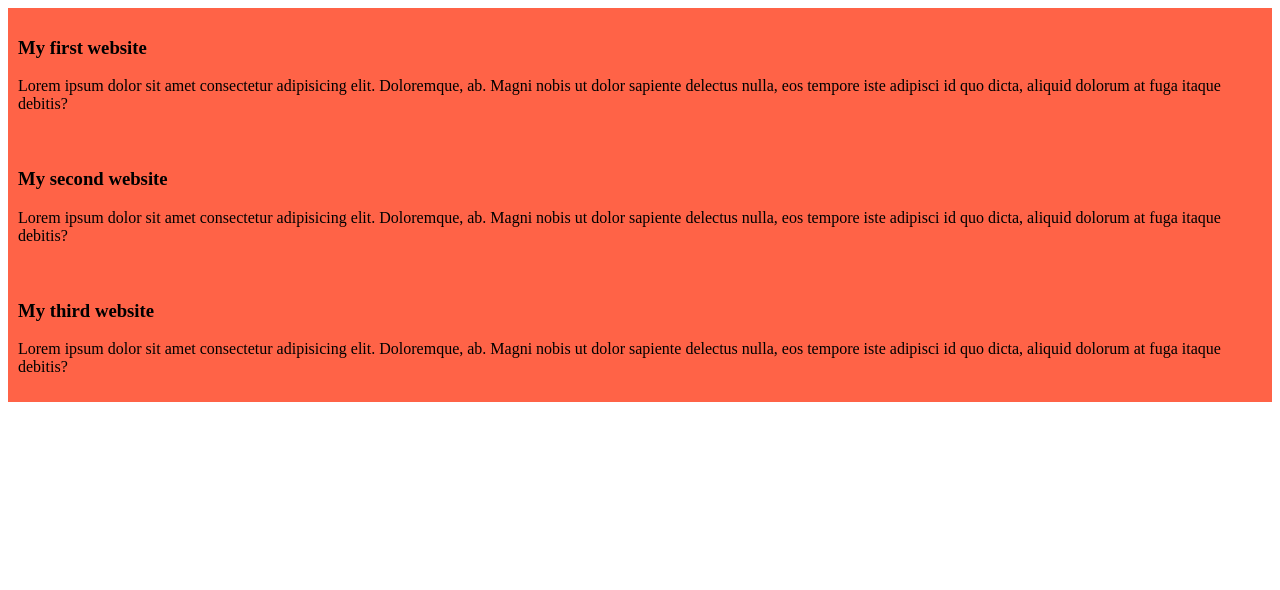
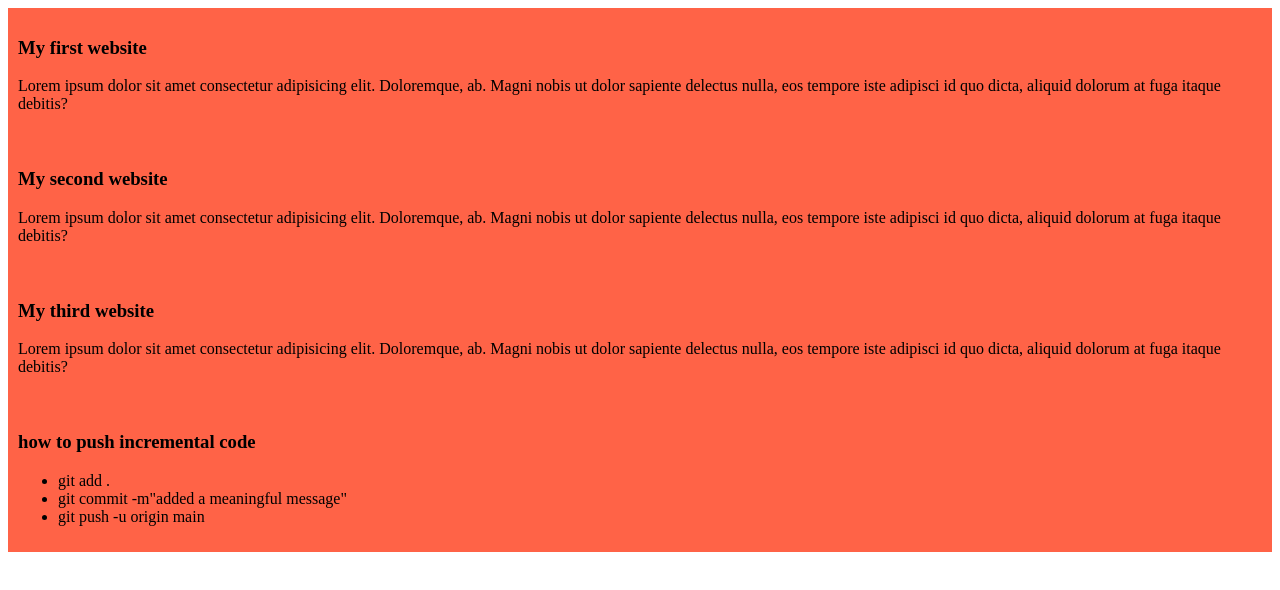
Before and after one commit to mdsihaburrahman/my-shelly-coop-repo, a plain HTML site: page index.html in a window 1280 px wide. Drawn offline with Linux system fonts and the light colour scheme.

Commit message:
added a list to push code

```diff
--- a/index.html
+++ b/index.html
@@ -19,6 +19,14 @@
     <h3>My third website</h3>
     <p>Lorem ipsum dolor sit amet consectetur adipisicing elit. Doloremque, ab. Magni nobis ut dolor sapiente delectus nulla, eos tempore iste adipisci id quo dicta, aliquid dolorum at fuga itaque debitis?</p>
     </div>
+    <div>
+        <h3>how to push incremental code</h3>
+        <ul>
+            <li>git add .</li>
+            <li>git commit -m"added a meaningful message"</li>
+            <li>git push -u origin main</li>
+        </ul>
+    </div>
 
 </body>
 </html>
```
